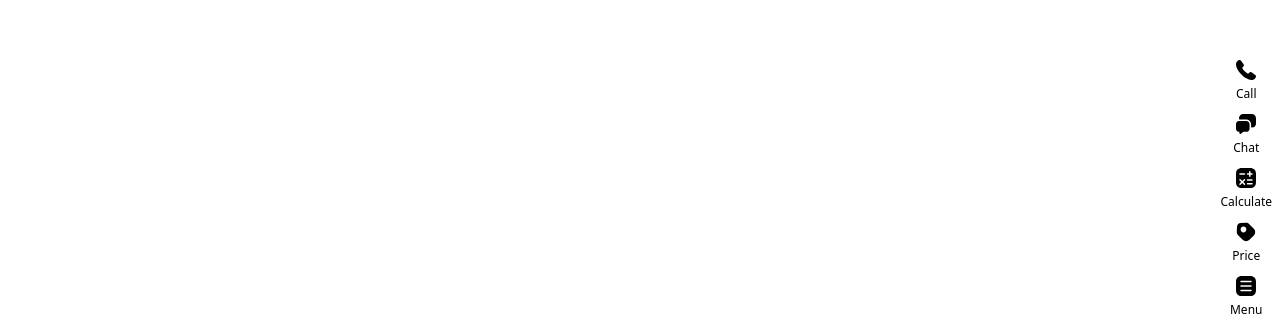
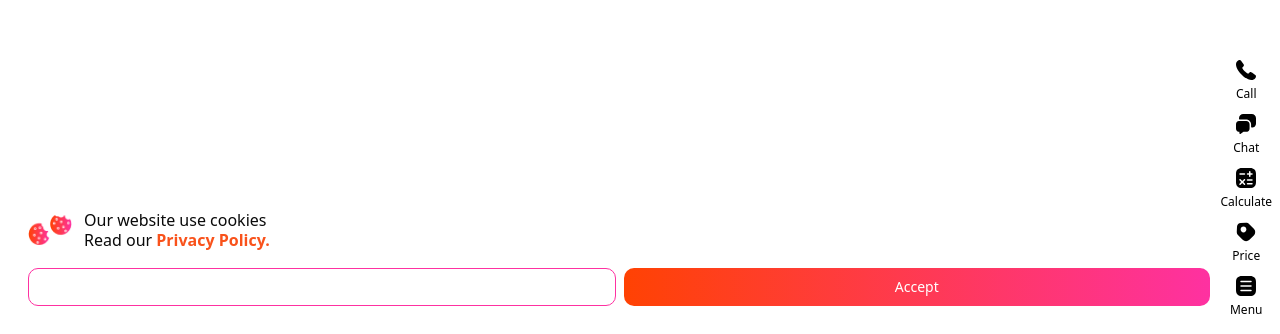
Before and after one commit to upiter-2005/drivovo_calculator_fsd, a Next.js app: page / in a window 1280 px wide. Shown: the part 466-800 px from the top of the page. Built offline with nearby package versions, Linux system fonts and the light colour scheme.

Commit message:
coockie added

```diff
--- a/app/layout.tsx
+++ b/app/layout.tsx
@@ -3,6 +3,7 @@ import { Geist, Geist_Mono } from "next/font/google";
 import "./globals.css";
 import { ThemeProvider } from "@/app/theme-provider";
 import { MobMnuBtns } from "@/widgets/MobMnuBtns/ui/MobMnuBtns";
+import { Coockie } from "@/features/coockie";
 
 const geistSans = Geist({
   variable: "--font-geist-sans",
@@ -37,6 +38,7 @@ export default function RootLayout({
             {children}
           </ThemeProvider>
           <MobMnuBtns />
+          <Coockie />
       </body>
     </html>
   );
--- /dev/null
+++ b/src/features/coockie/index.ts
@@ -0,0 +1 @@
+export {Coockie} from "./ui/coockie"
--- /dev/null
+++ b/src/features/coockie/ui/coockie.tsx
@@ -0,0 +1,54 @@
+'use client'
+
+import { createPortal } from 'react-dom'
+import { useEffect, useState } from 'react'
+
+import Link from 'next/link';
+import Image from "next/image"
+
+export const Coockie:React.FC = () => {
+    const [isVisible, setIsVisible] = useState(false);
+
+    useEffect(()=>{
+        if (!window.localStorage.getItem("coockie-drivovo")) {
+            setIsVisible(true);
+        }else{
+            setIsVisible(false);
+        }
+
+        console.log(isVisible);
+    }, [])
+
+    const setCoockies = () => {
+        window.localStorage.setItem("coockie-drivovo", "1");
+        setIsVisible(false);
+    }
+    const declineCoockies = () => {
+        setIsVisible(false);
+    }
+
+    if (!isVisible) return null;
+
+    return (
+        createPortal(
+            <div className={ isVisible ? "communicationModal activeModal" : "communicationModal" } >
+                <div className='flex flex-col gap-[6px]'>
+                    <div className="flex items-center gap-3">
+                        <Image src="/assets/images/coockie.png" width={44} height={31} alt="drivovo" />
+                        <div className='leading-5 '>
+                            Our website use cookies <br />
+                            Read our <Link href="#" className='text-[#f9521b] font-bold'>Privacy Policy.</Link>
+                        </div>
+                    </div>
+
+                    <div className="flex justify-between gap-2">
+                        <button className="w-full border border-[#FE31A1] textLinear text-white rounded-[10px] text-sm flex items-center justify-center p-[8px] mt-3" onClick={declineCoockies} >Decline</button>
+                        <button className="w-full redGradient text-white rounded-[10px] text-sm flex items-center justify-center p-[8px] mt-3" onClick={setCoockies}>Accept</button>
+                    </div>
+
+                </div>
+            </div>,
+            window.document.body
+        )
+    )
+}
```
Also changed, not shown: public/assets/images/coockie.png (added).
